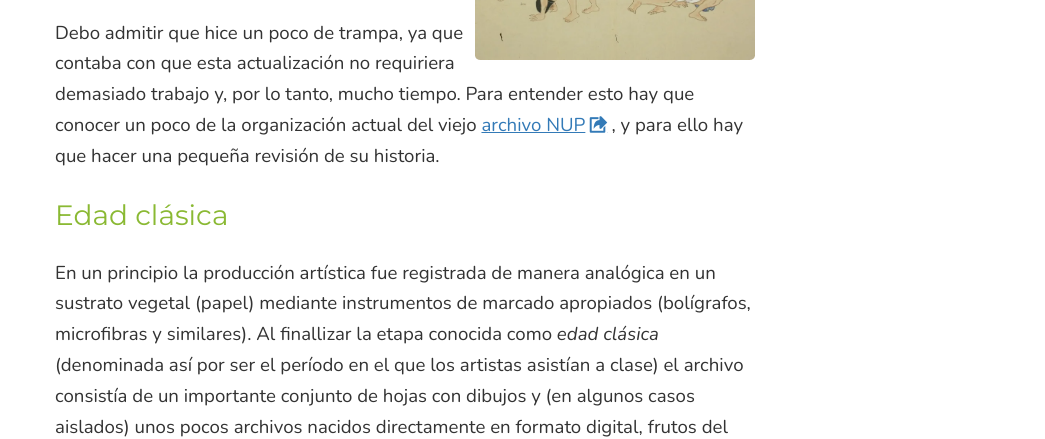
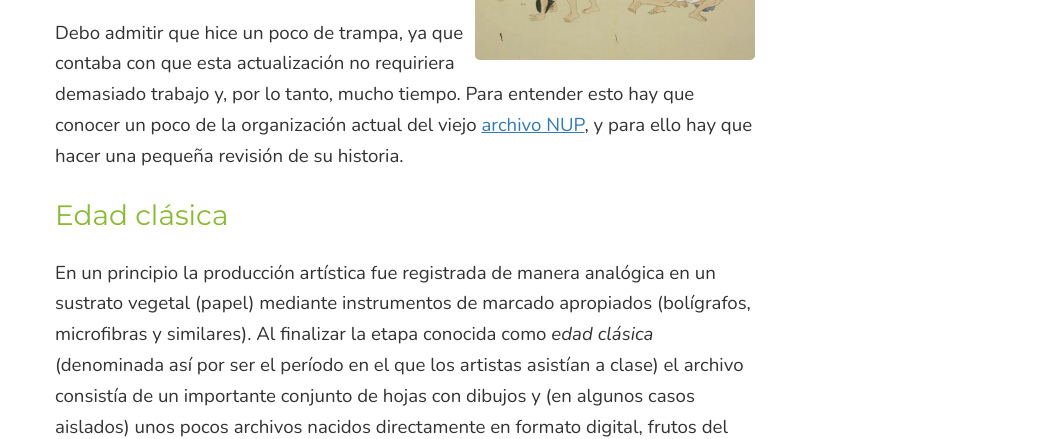
Before and after one commit to nupnet/nup.github.io, a Jekyll site: the page built from blog/_posts/2016-04-25-2331.html, in a window 1280 px wide and 900 px high, scrolled down 450 px. Shown: the top 439 px of the window, without its empty margins (235-1280 px from the left). Built offline with Jekyll 4.4.1, drawn with Linux system fonts in a browser that asks for light colours; some web fonts are replaced.

Commit message:
Errores de tipeo.

```diff
--- a/blog/_posts/2016-04-25-2331.html
+++ b/blog/_posts/2016-04-25-2331.html
@@ -13,12 +13,12 @@
 ---
 <p>Lo prometido es deuda. Ayer escrib&iacute; que la pr&oacute;xima actualizaci&oacute;n no iba a demorar m&aacute;s que unos pocos d&iacute;as y aqu&iacute; estoy presentando los nuevos agregados a la secci&oacute;n <a href="/arte">arte NUP</a>: <a href="/arte/archi010a.html"><em>Los ojotes</em></a> y <a href="/arte/archi010b.html"><em>Chapu correcaminos</em></a>.</p>
 
-<p>Debo admitir que hice un poco de trampa, ya que contaba con que esta actualizaci&oacute;n no requiriera demasiado trabajo y, por lo tanto, mucho tiempo. Para entender esto hay que conocer un poco de la organizaci&oacute;n actual del viejo <a href="https://nup.net.ar/articulos/expli_archivo.html">archivo NUP</a>, y para ello hay que hacer una peque&ntilde;a revisi&oacute;n de su historia.</p>
+<p>Debo admitir que hice un poco de trampa, ya que contaba con que esta actualizaci&oacute;n no requiriera demasiado trabajo y, por lo tanto, mucho tiempo. Para entender esto hay que conocer un poco de la organizaci&oacute;n actual del viejo <a href="/articulos/expli_archivo.html">archivo NUP</a>, y para ello hay que hacer una peque&ntilde;a revisi&oacute;n de su historia.</p>
 
 <!--more-->
 
 <h2>Edad cl&aacute;sica</h2>
-<p>En un principio la producci&oacute;n art&iacute;stica fue registrada de manera anal&oacute;gica en un sustrato vegetal (papel) mediante instrumentos de marcado apropiados (bol&iacute;grafos, microfibras y similares). Al finallizar la etapa conocida como <em>edad cl&aacute;sica</em> (denominada as&iacute; por ser el per&iacute;odo en el que los artistas asist&iacute;an a clase) el archivo consist&iacute;a de un importante conjunto de hojas con dibujos y (en algunos casos aislados) unos pocos archivos nacidos directamente en formato digital, frutos del desarrollo de las incipientes t&eacute;cnicas de computaci&oacute;n del momento. La secci&oacute;n de <em>arte NUP</em> del sitio aspira a contener tales hojas escaneados y clasificadas.</p>
+<p>En un principio la producci&oacute;n art&iacute;stica fue registrada de manera anal&oacute;gica en un sustrato vegetal (papel) mediante instrumentos de marcado apropiados (bol&iacute;grafos, microfibras y similares). Al finalizar la etapa conocida como <em>edad cl&aacute;sica</em> (denominada as&iacute; por ser el per&iacute;odo en el que los artistas asist&iacute;an a clase) el archivo consist&iacute;a de un importante conjunto de hojas con dibujos y (en algunos casos aislados) unos pocos archivos nacidos directamente en formato digital, frutos del desarrollo de las incipientes t&eacute;cnicas de computaci&oacute;n del momento. La secci&oacute;n de <em>arte NUP</em> del sitio aspira a contener tales hojas escaneados y clasificadas.</p>
 
 <h2>Edad media</h2>
 <p><img src="/img/blog/20160425-fart_animal.jpg" width="260" class="a_derecha">Luego del per&iacute;odo cl&aacute;sico se inici&oacute; la <em>edad media</em>, durante la cual la mayor parte del trabajo art&iacute;stico se hizo a medias, qued&oacute; inconcluso o directamente ni se empez&oacute;. La edad media durar&iacute;a varios a&ntilde;os, durante los cuales se concibi&oacute; e inici&oacute; el <em>proyecto PDPAN</em>. Pero si hay un hecho destacable de este per&iacute;odo, sin lugar a dudas es la llamada <em>gran purga</em>: un confuso hecho durante el cual se perdi&oacute; aproximadamente la mitad de las hojas, y muchas otras fueron recuperadas con diversos grados de da&ntilde;o. A causa de esto, no pocos consideran a este per&iacute;odo una edad oscura.</p>
```
